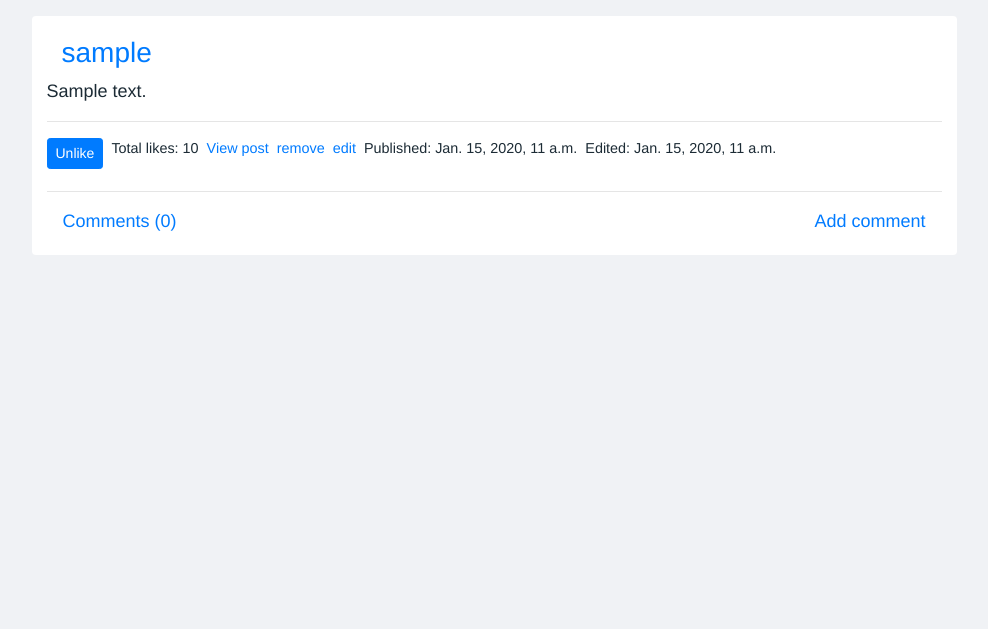
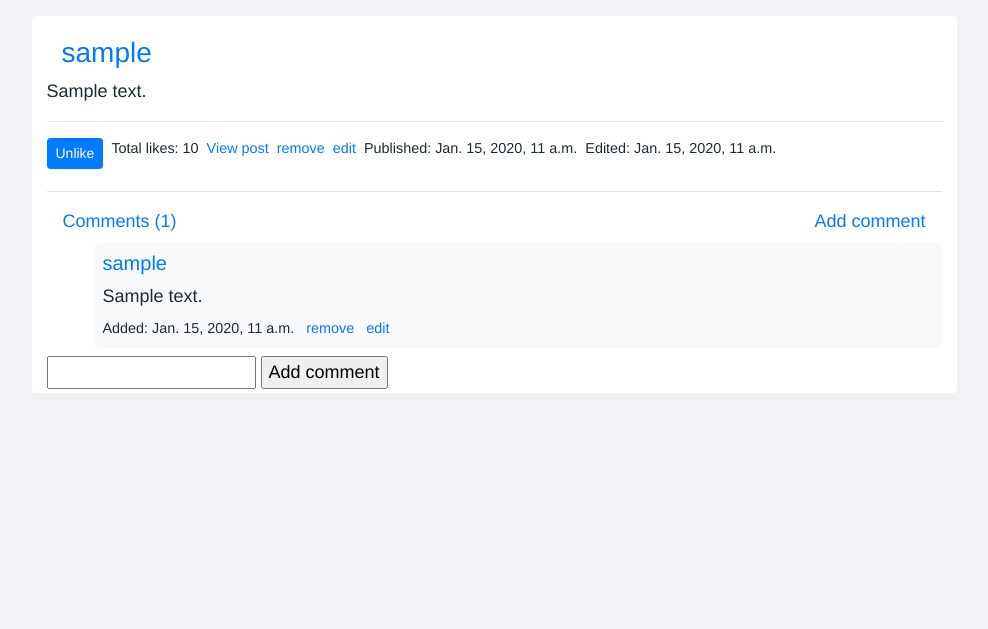
Before and after one commit to MateuszM-M/SocialFeed, a Django app: a page that uses Posts/templates/Posts/post.html in a window 1280 px wide. Shown: the part 54-683 px from the top of the page, without its empty margins (146-1134 px from the left). Run offline with Django 3.2, Linux system fonts and the light colour scheme; a user stored in the database is signed in; tables that the repository leaves empty hold one stand-in row (values such as "Sample post"); some libraries are stand-ins or nearby versions.

Commit message:
comment system added

```diff
--- a/Accounts/templates/Accounts/dashboard.html
+++ b/Accounts/templates/Accounts/dashboard.html
@@ -10,7 +10,7 @@
 
     <div class='bg-light py-2'>
         <div class="text-center">
-            <form action="" method="POST">
+            <form action="{% url "Posts:add_post" %}" method="POST">
                 {{ post_form.post_text }}
                 {% csrf_token %}
                 <input type="submit" value="Post">
--- a/Accounts/urls.py
+++ b/Accounts/urls.py
@@ -12,6 +12,7 @@ urlpatterns = [
          name='login'),
     path('logout/', auth_views.LogoutView.as_view(), name='logout'),
     path('', views.dashboard, name='dashboard'),
+
 
     path('password-change/', auth_views.PasswordChangeView.as_view(
         form_class=UserChangePasswordForm,
@@ -47,7 +48,7 @@ urlpatterns = [
     path('invite/<username>', views.invite, name='invite'),
     path('accept/', views.accept, name='accept'),
     path('reject/', views.reject, name='reject'),
-    path('delete/<username>', views.delete_friend, name='delete_friend'),
+    path('delete_friend/<username>', views.delete_friend, name='delete_friend'),
     path('friends/<username>', views.users_friends, name='user_friends'),
     path('search/', views.profile_search, name='search'),
     path('users/', views.recommended_users, name='users'),
--- a/Posts/forms.py
+++ b/Posts/forms.py
@@ -1,8 +1,14 @@
 from django.forms import ModelForm
-from .models import Post
+from .models import Post, Comment
 
 
 class PostForm(ModelForm):
     class Meta:
         model = Post
         fields = ['post_text']
+
+
+class CommentForm(ModelForm):
+    class Meta:
+        model = Comment
+        fields = ['comment_text']
--- a/Posts/models.py
+++ b/Posts/models.py
@@ -19,7 +19,7 @@ class Post(models.Model):
     slug = models.SlugField(max_length=200,
                             blank=True)
     created_date = models.DateTimeField(auto_now_add=True,
-                                    db_index=True)
+                                        db_index=True)
     updated_date = models.DateTimeField(blank=True, null=True)
     users_like = models.ManyToManyField(settings.AUTH_USER_MODEL,
                                         related_name='posts_liked',
@@ -36,3 +36,25 @@ class Post(models.Model):
     def save(self, *args, **kwargs):
         self.slug = slugify(self.post_text[:20])
         super(Post, self).save(*args, **kwargs)
+
+
+class Comment(models.Model):
+    STATUS_CHOICES = (
+        ('Published', 'Published'),
+        ('Hidden', 'Hidden')
+    )
+
+    author = models.ForeignKey(settings.AUTH_USER_MODEL,
+                               on_delete=models.CASCADE)
+    post = models.ForeignKey(Post, on_delete=models.CASCADE,
+                             related_name='comments')
+    comment_text = models.CharField(max_length=500)
+    status = models.CharField(max_length=10,
+                              choices=STATUS_CHOICES,
+                              default='Published')
+    created_date = models.DateTimeField(auto_now_add=True,
+                                        db_index=True)
+    updated_date = models.DateTimeField(blank=True, null=True)
+
+    def __str__(self):
+        return self.comment_text[:20]
--- a/Posts/templates/Posts/post.html
+++ b/Posts/templates/Posts/post.html
@@ -1,5 +1,5 @@
 <div class="col-md-10 text-left bg-white rounded my-3 py-1 mx-auto">
-
+    <!--Post author-->
     <div class='col-md-1 pt-3'>
         {% if title != user %}
             <a class="text-decoration-none stretched-link" href="{% url 'Accounts:profile_view' username=post.user %}">
@@ -7,10 +7,11 @@
             </a>
         {% endif %}
     </div>
+    <!--Post text-->
     {{ post.post_text }}
     <br>
     <hr>
-
+    <!--Post navigation-->
     <div class='small d-flex'>
         <form action="{% url 'Posts:like_post' post.id %}" method='POST'>
             {% csrf_token %}
@@ -32,8 +33,35 @@
         {% endif %}
     </div>
     <hr>
-        <div class="d-flex pb-3">
-            <a href="" class="mr-auto ml-3">Comments (0)</a>
-            <a href="" class="mr-3">Add comment</a>
-        </div>
+    <!--Comments navigation-->
+    <div class="d-flex pb-2">
+        <a href="" class="mr-auto ml-3">Comments ({{post.comments.all.count}})</a>
+        <a href="" class="mr-3">Add comment</a>
+    </div>
+        <!--Comments-->
+        {% for comment in post.comments.all %}
+            <div class="bg-light rounded p-2 mb-2 ml-5">
+                <a class="text-decoration-none" href="{% url 'Accounts:profile_view' comment.author %}">
+                <h5>{{ comment.author }}</h5>
+            </a>
+                <div class="mb-2">{{ comment.comment_text }}</div>
+                <div class="small">Added: {{ comment.created_date }}
+                    {% if created_date %}
+                        {{ comment.updated_date }}
+                    {% endif %}
+                    {% if request.user == comment.author %}
+                        <a href="{% url 'Posts:remove_comment' comment.id %}" class="ml-2">remove</a>
+                        <a href="{% url 'Posts:edit_comment' comment.id %}" class="ml-2">edit</a>
+                    {% endif %}
+                </div>
+            </div>
+        {% endfor %}
+        <!--Comment form-->
+            <form action="{% url "Posts:add_comment" post.id %}" method="POST">
+                {{ comment_form.comment_text }}
+                {% csrf_token %}
+                <input type="submit" value="Add comment">
+            </form>
+
+
 </div>
--- a/Posts/urls.py
+++ b/Posts/urls.py
@@ -6,6 +6,12 @@ app_name = 'Posts'
 urlpatterns = [
     path('u/<str:username>/<str:pk>/<str:slug>', views.post_view, name='post_view'),
     path('edit/<str:pk>', views.edit_post, name='edit_post'),
-    path('delete/<str:pk>', views.delete_post, name='delete_post'),
-    path('like/<int:pk>', views.like_post, name='like_post')
+    path('delete_post/<str:pk>', views.delete_post, name='delete_post'),
+    path('like/<int:pk>', views.like_post, name='like_post'),
+
+    path('add_post/', views.add_post, name='add_post'),
+
+    path('add_comment/<int:pk>', views.add_comment, name='add_comment'),
+    path('remove_comment/<int:pk>', views.remove_comment, name='remove_comment'),
+    path('edit_comment/<int:pk>', views.edit_comment, name='edit_comment'),
 ]
--- a/Posts/views.py
+++ b/Posts/views.py
@@ -1,16 +1,30 @@
 from django.shortcuts import render, redirect
 from django.contrib.auth.decorators import login_required
-from .models import Post
+from .models import Post, Comment
 from django.shortcuts import get_object_or_404
-from .forms import PostForm
+from .forms import PostForm, CommentForm
 from django.http import HttpResponseRedirect
 from datetime import datetime
 
 
 @login_required
+def add_post(request):
+    if request.method == 'POST':
+        post_form = PostForm(request.POST)
+        if post_form.is_valid():
+            new_post = post_form.save(commit=False)
+            new_post.user = request.user
+            new_post.save()
+        return redirect('/')
+
+
+@login_required
 def post_view(request, username, pk, slug):
     post = get_object_or_404(Post, user__username=username, id=pk, slug=slug)
-    return render(request, 'Posts/post_details.html', {'post': post})
+    comment_form = CommentForm
+    return render(request, 'Posts/post_details.html',
+                  {'post': post,
+                   'comment_form': comment_form})
 
 
 @login_required
@@ -40,8 +54,8 @@ def edit_post(request, pk):
             post_edit_form = PostForm(instance=post)
     else:
         return redirect('/')
-    return render(request, 'Posts/edit_post.html', {'post_edit_form': post_edit_form,
-                                                    'post': post})
+    return render(request, 'Posts/edit_post.html',
+                  {'post_edit_form': post_edit_form,'post': post})
 
 
 @login_required
@@ -57,3 +71,45 @@ def like_post(request, pk):
     post.total_likes = post.users_like.all().count()
     post.save()
     return HttpResponseRedirect(request.META.get('HTTP_REFERER'))
+
+
+@login_required
+def add_comment(request, pk):
+    if request.method == 'POST':
+        comment_form = CommentForm(request.POST)
+        if comment_form.is_valid():
+            new_comment = comment_form.save(commit=False)
+            new_comment.author = request.user
+            new_comment.post = Post.objects.get(id=pk)
+            new_comment.save()
+        return redirect('/')
+
+
+@login_required
+def remove_comment(request, pk):
+    comment = Comment.objects.get(id=pk)
+    if comment.author == request.user:
+        if request.method == 'POST':
+            comment.delete()
+            return redirect('/')
+    else:
+        return redirect('/')
+    return render(request, 'Posts/remove_comment.html', {'comment': comment})
+
+
+@login_required
+def edit_comment(request, pk):
+    comment = Comment.objects.get(id=pk)
+    if comment.author == request.user:
+        if request.method == 'POST':
+            comment_form = CommentForm(data=request.POST, instance=comment)
+            if comment_form.is_valid():
+                comment_form.save()
+                return redirect('/')
+        else:
+            comment_form = CommentForm(instance=comment)
+    else:
+        return redirect('/')
+    return render(request, 'Posts/edit_comment.html',
+                  {'comment_form': comment_form,
+                   'comment': comment})
```
Also changed, not shown: Accounts/templates/Accounts/view_profile.html (+10 -2 lines), Accounts/views.py (+20 -18 lines), Posts/admin.py (+10 -2 lines), Posts/templates/Posts/edit_comment.html (added, +21 -0 lines), Posts/templates/Posts/remove_comment.html (added, +25 -0 lines), Posts/migrations/0006_comment.py (added), Posts/migrations/0007_auto_20210220_1853.py (added).
